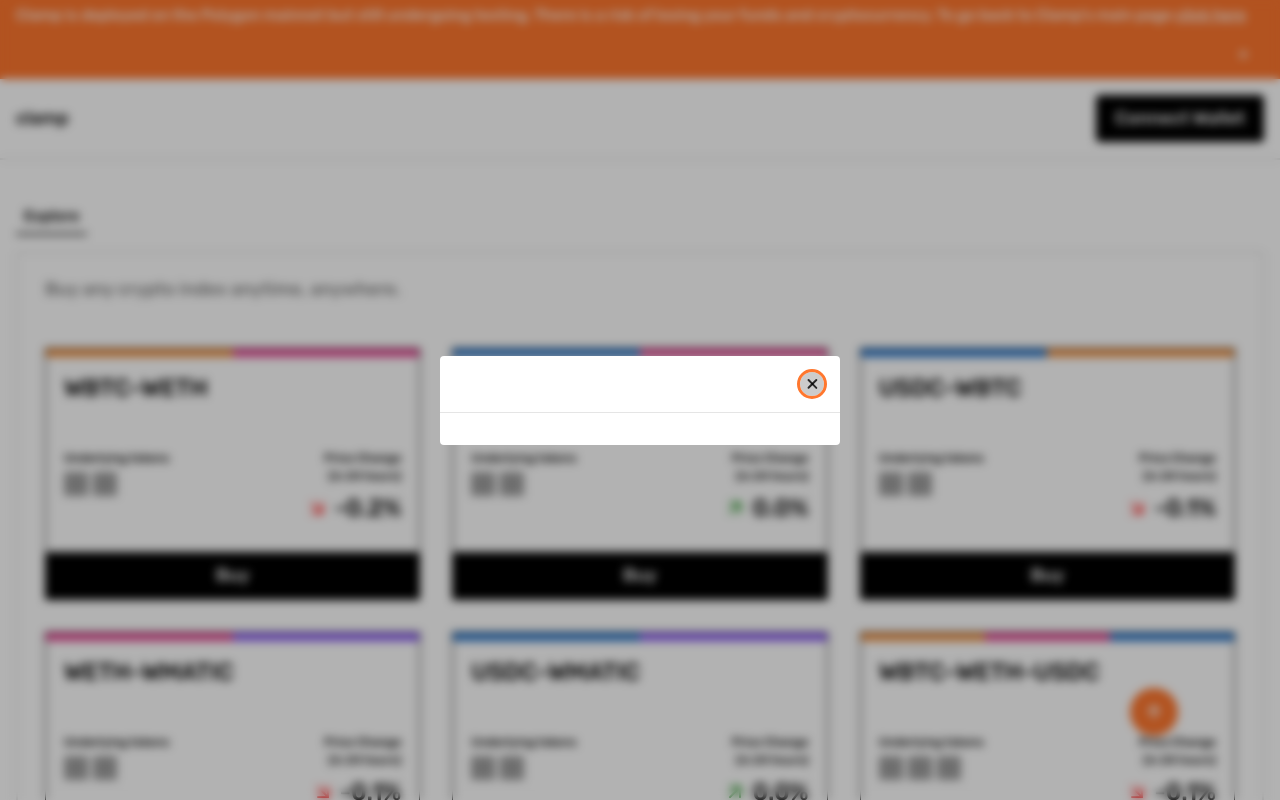
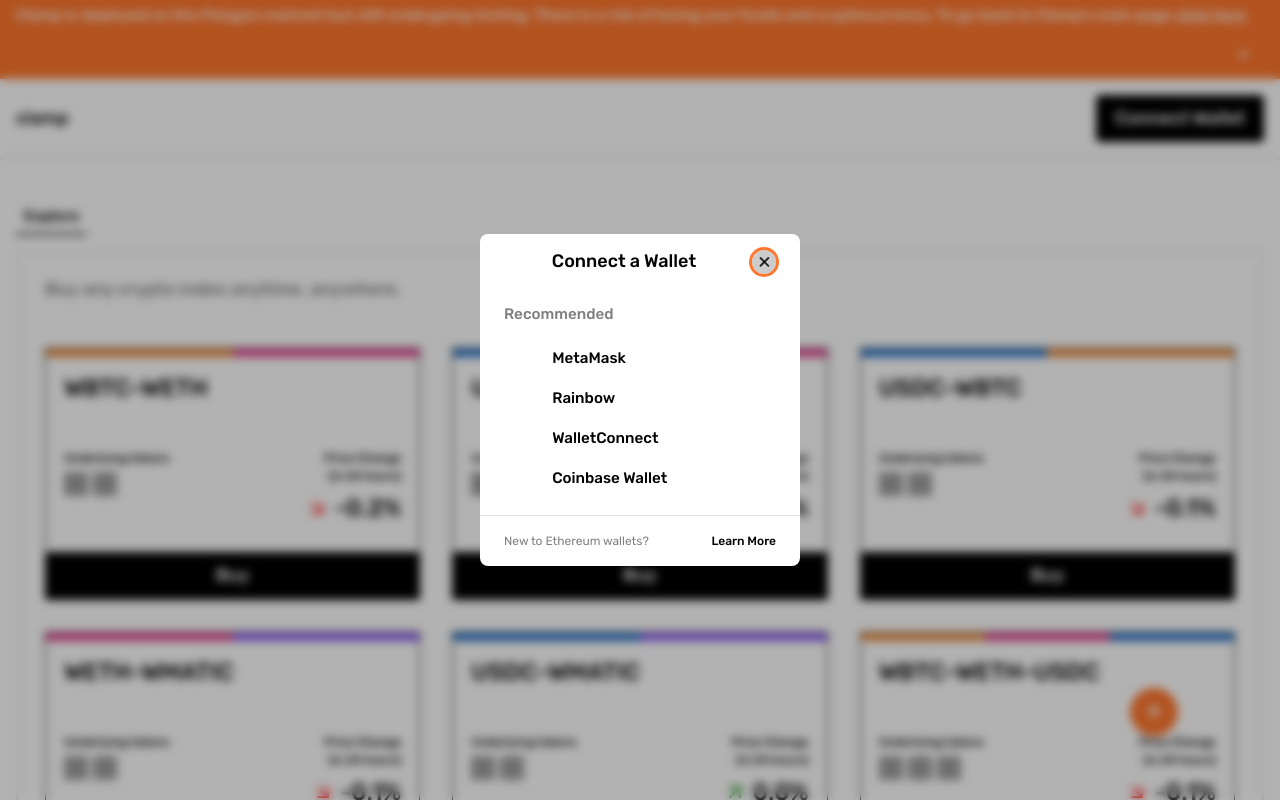
Before and after one commit to adejolx/joinclamp-explore-fe, a React (Vite) app: page / in a window 1280 px wide. Both pictures are taken after a click on the button "Connect Wallet". Shown: the top 800 px of the page. Built offline with nearby package versions, Linux system fonts and the light colour scheme; grey boxes are pictures that could not be loaded.

Commit message:
feat: add modal conent and styles

```diff
--- a/src/App.tsx
+++ b/src/App.tsx
@@ -78,7 +78,66 @@
           <CardGrid data={data as Tokens} />
         </section>
       </main>
-      <Modal ref={modalRef} onClose={handleModalClose} />
+      <Modal
+        ref={modalRef}
+        onClose={handleModalClose}
+        headerContent={<h2 className="text-centered">Connect a Wallet</h2>}
+        bodyContent={
+          <div className="modal-body stack-md">
+            <h3 className="text-grey fs--100">Recommended</h3>
+            <ul>
+              <li>
+                <button
+                  className="button wallet-option fs--100 rounded-md cluster"
+                  data-state="inverted"
+                  onClick={handleModalClose}
+                >
+                  <img />
+                  <span>MetaMask</span>
+                </button>
+              </li>
+              <li>
+                <button
+                  className="button wallet-option fs--100 rounded-md cluster"
+                  data-state="inverted"
+                  onClick={handleModalClose}
+                >
+                  <img />
+                  <span>Rainbow</span>
+                </button>
+              </li>
+              <li>
+                <button
+                  className="button wallet-option fs--100 rounded-md cluster"
+                  data-state="inverted"
+                  onClick={handleModalClose}
+                >
+                  <img />
+                  <span>WalletConnect</span>
+                </button>
+              </li>
+              <li>
+                <button
+                  className="button wallet-option fs--100 rounded-md cluster"
+                  data-state="inverted"
+                  onClick={handleModalClose}
+                >
+                  <img />
+                  <span>Coinbase Wallet</span>
+                </button>
+              </li>
+            </ul>
+          </div>
+        }
+        footerContent={
+          <p className="cluster fs--200">
+            <span className="text-grey">New to Ethereum wallets?</span>
+            <a className="fw-300" onClick={handleModalClose}>
+              Learn More
+            </a>
+          </p>
+        }
+      />
       {showScrollReset && <ScrollResetButton onClick={handleScrollToTop} />}
     </>
   );
--- a/src/components/Modal.css
+++ b/src/components/Modal.css
@@ -4,9 +4,14 @@
 }
 
 .modal {
-  min-width: 25rem;
+  min-width: 20rem;
   border: none;
   padding: 0;
+}
+
+.modal article > * {
+  padding-inline: 1.5rem;
+  padding-block: 1rem;
 }
 
 .modal-header {
@@ -14,7 +19,11 @@
   --gap: 0.5rem;
 }
 
-.modal-header button {
+.modal-header > :first-child {
+  flex-grow: 3;
+}
+
+.modal-header .button {
   --dimensions: 1.5rem;
   --button-bg-normal: hsl(var(--black) / 0.2);
   --button-bg-hover: hsl(var(--black) / 0.25);
@@ -32,6 +41,11 @@
   .modal-header button:hover {
     transform: scale(1.2);
   }
+}
+
+.modal-body .button {
+  width: 100%;
+  --justify: flex-start;
 }
 
 .hamburger {
@@ -63,7 +77,7 @@
   --border-width: 1px;
 }
 
-.modal > * {
-  padding-inline: 1rem;
-  padding-block: 1rem;
+.modal footer {
+  --justify: space-between;
+  --wrap-val: nowrap;
 }
--- a/src/components/Modal.tsx
+++ b/src/components/Modal.tsx
@@ -11,7 +11,8 @@
 const Modal = forwardRef<HTMLDialogElement, Props>(
   ({ children, headerContent, footerContent, bodyContent, onClose }, ref) => {
     return ReactDOM.createPortal(
-      <dialog className="modal rounded-md" ref={ref}>
+      <dialog className="modal rounded-lg" ref={ref}>
+        <article>
           <header className="modal-header cluster">
             {headerContent}
             <button type="button" className="button cluster" onClick={onClose}>
@@ -20,6 +21,7 @@
           </header>
           {children || bodyContent}
           <footer className="border-t">{footerContent}</footer>
+        </article>
       </dialog>,
       document.body
     );
--- a/src/index.css
+++ b/src/index.css
@@ -208,6 +208,10 @@
   border-radius: 0.25rem;
 }
 
+.rounded-lg {
+  border-radius: 0.5rem;
+}
+
 .stack-sm > * + * {
   margin-block-start: 0.5rem;
 }
@@ -283,6 +287,12 @@
   outline: 3px solid var(--focus-outline);
 }
 
+.button[data-state="inverted"] {
+  --button-bg-normal: transparent;
+  --button-bg-hover: hsl(var(--black) / 0.1);
+  color: hsl(var(--black));
+}
+
 @media (hover: hover) {
   .button {
     cursor: pointer;
```
Lines whose indentation alone changed are shown as unchanged.
